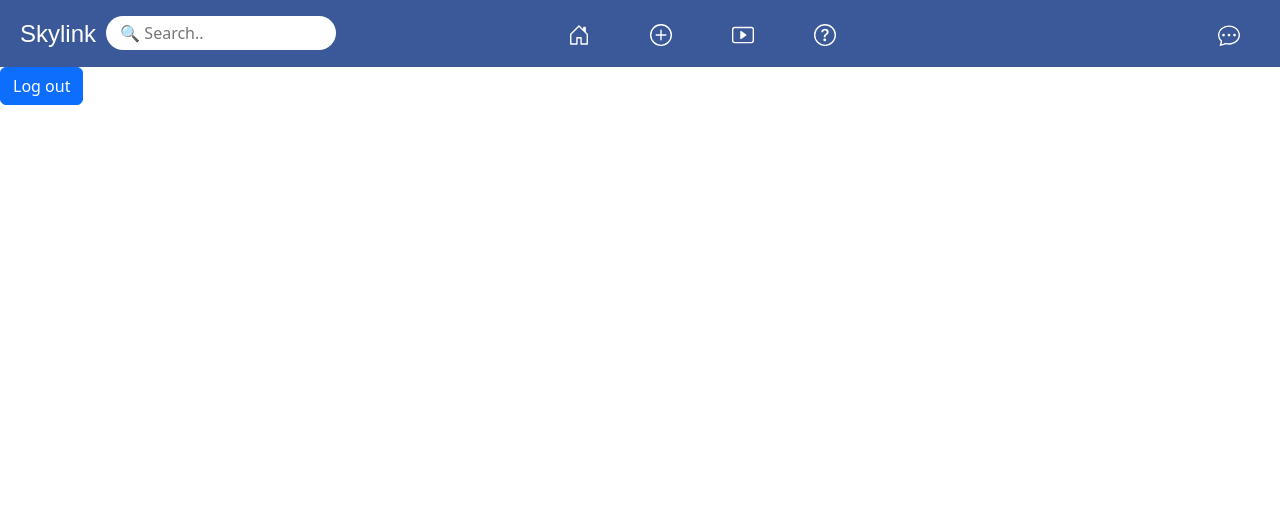
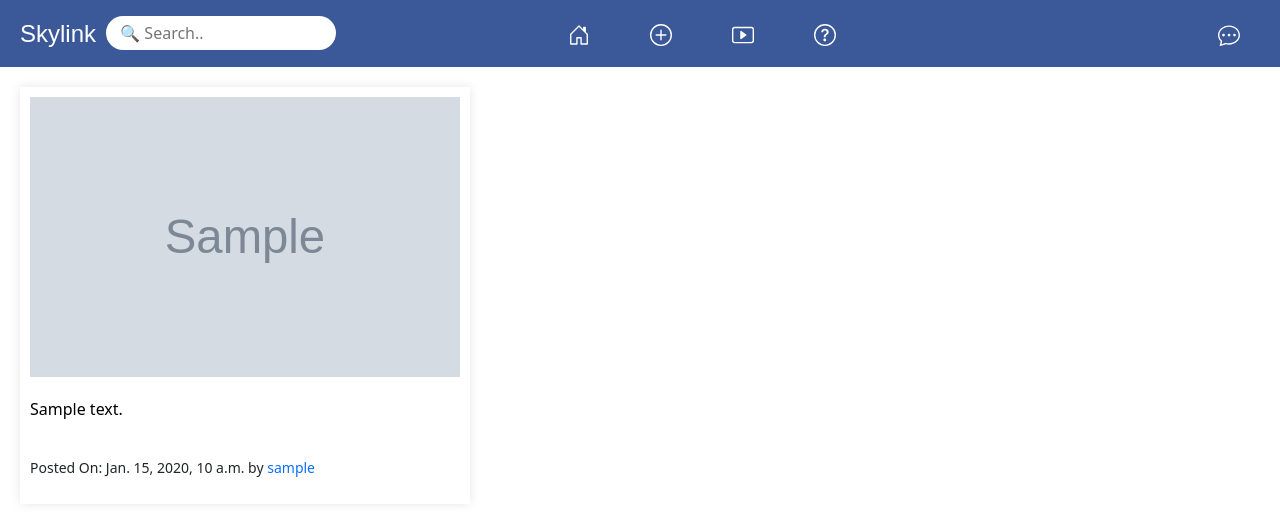
Before and after one commit to RajaShirjeel/Social-Media-App-Django, a Django app: page / in a window 1280 px wide. Shown: the top 516 px of the page. Run offline with Django 4.2, Linux system fonts and the light colour scheme; tables that the repository leaves empty hold one stand-in row (values such as "Sample post"); grey boxes marked "Sample" are stand-in pictures.

Commit message:
Updated URLs, views, CSS, and templates for home and user profile pages

```diff
--- a/my_social_media/my_social_media/urls.py
+++ b/my_social_media/my_social_media/urls.py
@@ -20,10 +20,11 @@ from django.conf.urls.static import static
 from django.conf import settings
 
 from . import views
+from posts import views as v
 
 urlpatterns = [
     path('admin/', admin.site.urls),
-    path('', views.home, name='home'),
+    path('', v.allPosts.as_view(), name='home'),
     path('user/', include('users.urls', namespace='user')),
     path('post/', include('posts.urls', namespace='post')),
     path('comment/', include('comments.urls', namespace='comment'))
--- a/my_social_media/posts/views.py
+++ b/my_social_media/posts/views.py
@@ -30,6 +30,12 @@ class PostDetail(generic.DetailView):
         return context
 
 
+class allPosts(generic.ListView):
+    model = Post
+    template_name = 'home.html'
+    context_object_name = 'posts'
+
+
 def create_post(request):
     if request.method == 'POST':
         form = CreatePostForm(request.POST, request.FILES)
--- a/my_social_media/static/css/style.css
+++ b/my_social_media/static/css/style.css
@@ -17,6 +17,10 @@
 
 .cross-button{
     cursor: pointer;
+}
+
+.without-dec{
+    text-decoration: none;
 }
 
 /* header */
@@ -535,3 +539,40 @@
     display: flex;
     gap: 10px;
 }
+
+
+/* display posts */
+
+.display-posts-container{
+    display: grid;
+    grid-template-columns: repeat(3, 1fr);
+    row-gap: 40px;
+    column-gap: 20px;
+    margin-top: 20px;
+    margin-left: 20px;
+}
+
+.display-post-box{
+    width: 450px;
+    box-shadow: 0px 0 10px rgba(0, 0, 0, 0.1);
+    transition: transform 0.3s ease-in-out;
+}
+
+.display-post-box:hover{
+    transform: translateY(-10px);
+}
+
+.display-post-image{
+    height: 300px;
+    width: 450px;
+    padding: 10px;
+}
+
+.display-post-text{
+    padding: 10px
+}
+
+.display-post-credits{
+    font-size: 14px;
+    padding: 10px;
+}
--- a/my_social_media/templates/home.html
+++ b/my_social_media/templates/home.html
@@ -1,6 +1,24 @@
 {% extends 'base.html' %}
 {% block content %}
-    <a href="{% url 'users:logout' %}">
-        <button class="btn btn-primary">Log out</button>
-    </a>
+
+    <div class="display-posts-container">
+        {% for post in posts %}
+            {% if post.image %}
+                <div class="display-post-box">
+                    <a href="{% url 'post:post_detail' slug=post.slug %}" class="black-links">
+                        <img src="{{ post.image.url }}" alt="post image" class="display-post-image">
+                        <p class="display-post-text">{{ post.text }}</p>
+                    </a>
+                    <p class="display-post-credits">
+                        Posted On: {{ post.created_at }} by
+                        <span>
+                            <a href="{% url 'user:user_profile' slug=post.user.slug %}" class="without-dec">
+                                {{ post.user }}
+                            </a>
+                        </span>
+                    </p>
+                </div>
+            {% endif %}
+        {% endfor %}
+    </div>
 {% endblock %}
--- a/my_social_media/users/templates/users/profile.html
+++ b/my_social_media/users/templates/users/profile.html
@@ -17,6 +17,10 @@
         {% elif is_following %}
             <a href="{% url 'users:unfollow_user' pk=user.pk %}">
                 <button class="btn btn-primary follow-btn">Unfollow</button>
+            </a>
+        {% else %}
+            <a href="{% url 'users:logout' %}">
+                <button class="btn btn-primary">Log out</button>
             </a>
 
         {% endif %}
```
Also changed, not shown: my_social_media/media/images/post_images/bandicam_2024-04-26_11-44-29-968_2otuCLO.jpg (added), my_social_media/media/images/post_images/bandicam_2024-05-22_11-59-37-946.jpg (added), my_social_media/media/images/post_images/bandicam_2024-05-28_17-47-03-189.jpg (added).
